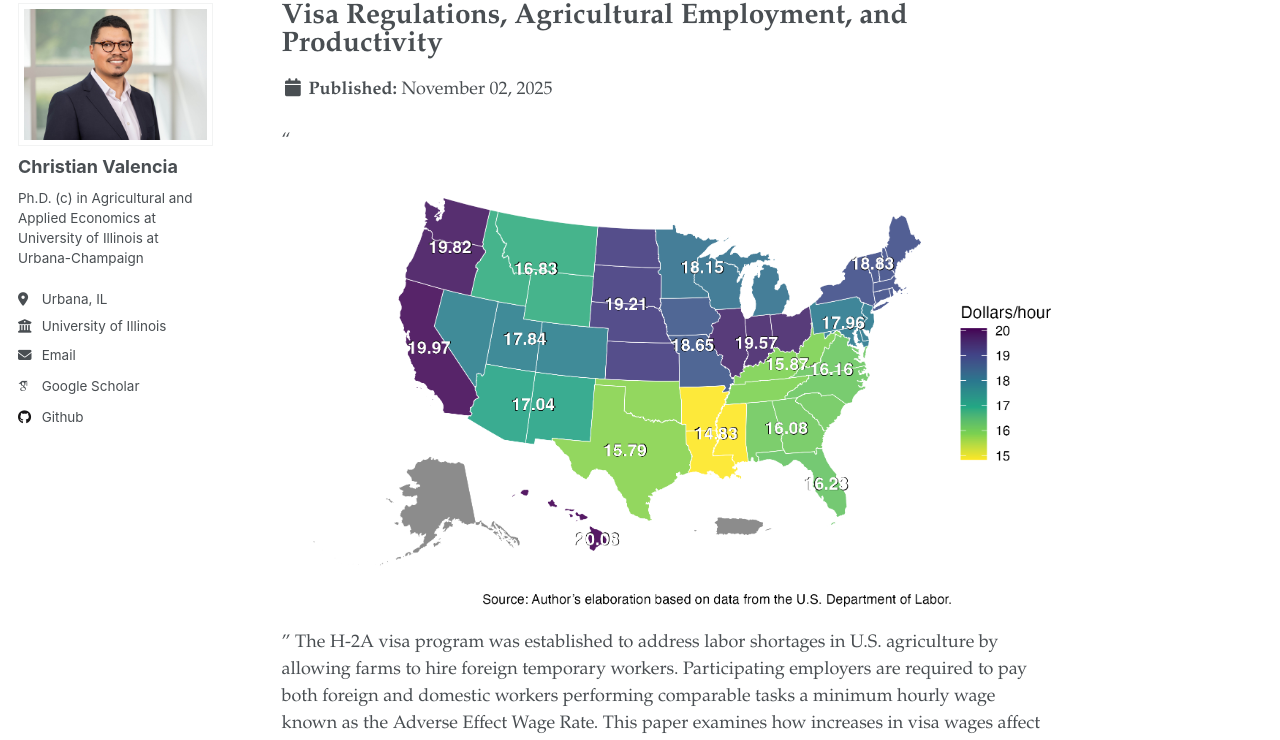
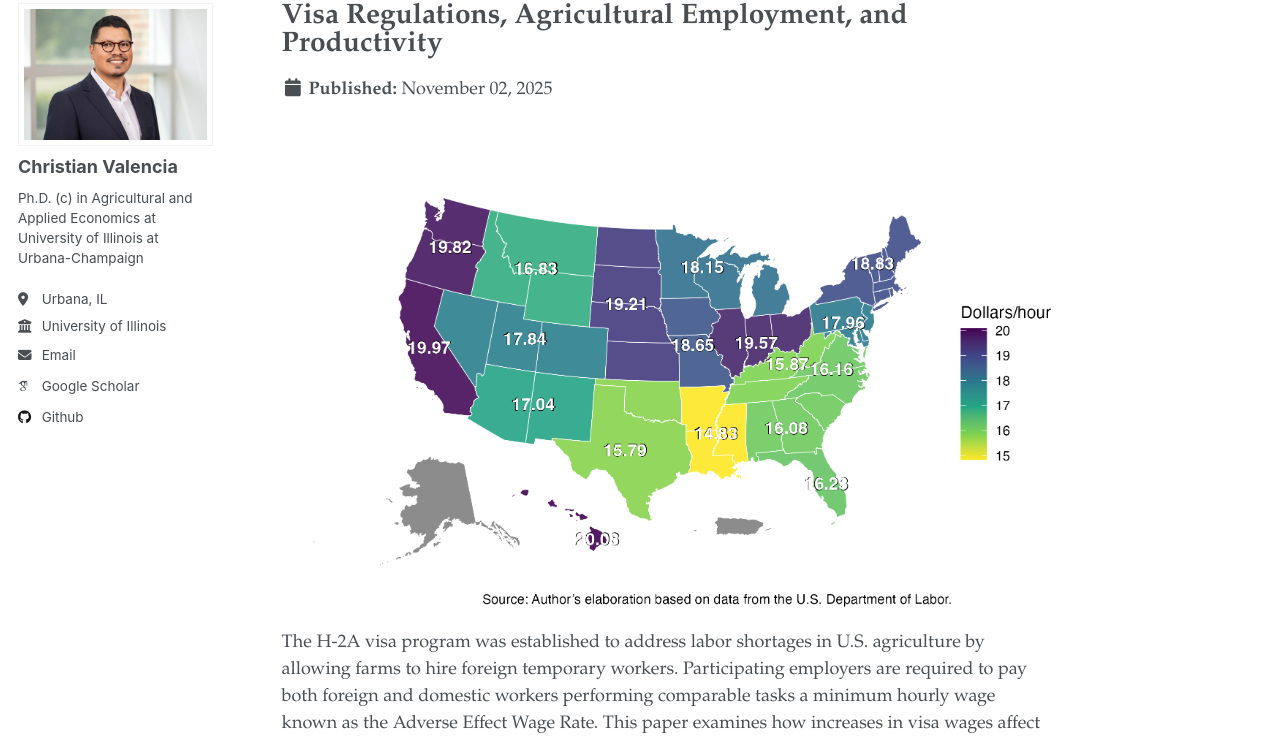
Before and after one commit to valenciac/valenciac.github.io, a Jekyll site: the page built from _publications/2015-10-01-paper-title-number-3.md, in a window 1280 px wide and 1400 px high. Shown: the part 103-843 px from the top of the window. Built offline with Jekyll 4.4.1, drawn with Linux system fonts in a browser that asks for light colours; some web fonts are replaced; some of the changed text lies outside the part shown.

Commit message:
Update 2015-10-01-paper-title-number-3.md

```diff
--- a/_publications/2015-10-01-paper-title-number-3.md
+++ b/_publications/2015-10-01-paper-title-number-3.md
@@ -10,5 +10,5 @@ slidesurl: 'http://academicpages.github.io/files/slides3.pdf'
 paperurl: 'http://academicpages.github.io/files/paper3.pdf'
 #citation: 'Your Name, You. (2015). &quot;Paper Title Number 3.&quot; <i>Journal 1</i>. 1(3).'
 ---
-"<br/><img src='/images/AEWR2025.png'>"
+<br/><img src='/images/AEWR2025.png'>
 The H-2A visa program was established to address labor shortages in U.S. agriculture by allowing farms to hire foreign temporary workers. Participating employers are required to pay both foreign and domestic workers performing comparable tasks a minimum hourly wage known as the Adverse Effect Wage Rate. This paper examines how increases in visa wages affect farms’ allocation of agricultural inputs. Using data from the USDA Census of Agriculture from 2002 to 2022, I implement a border-county pair design that compares counties across state lines. I find that a 1% increase in the visa wage leads to a 3.9% increase in the intensive margin of intermediate input use and a 1.1% increase on the extensive use. Higher visa wages also increase the value of machinery by 1.2%, consistent with labor-costinduced mechanization. The resulting input substitution contributes to higher agricultural productivity.
```
